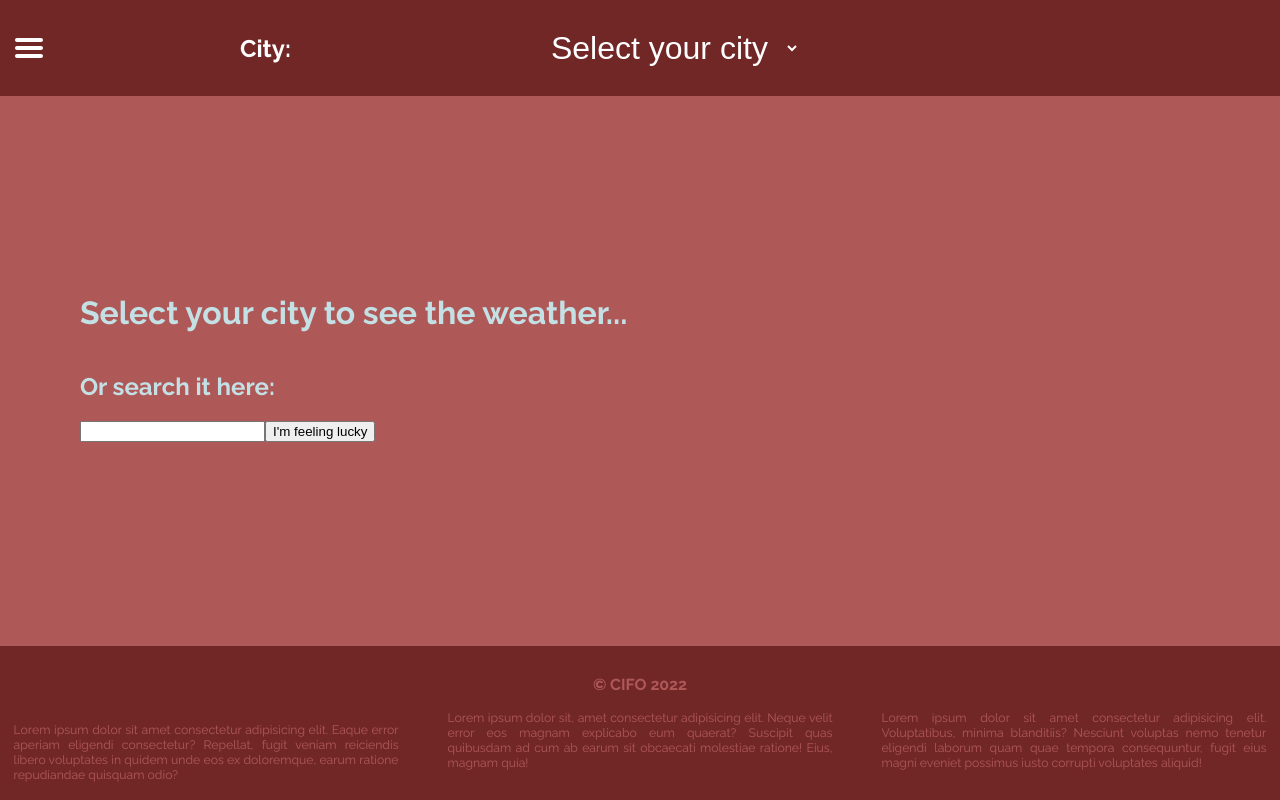
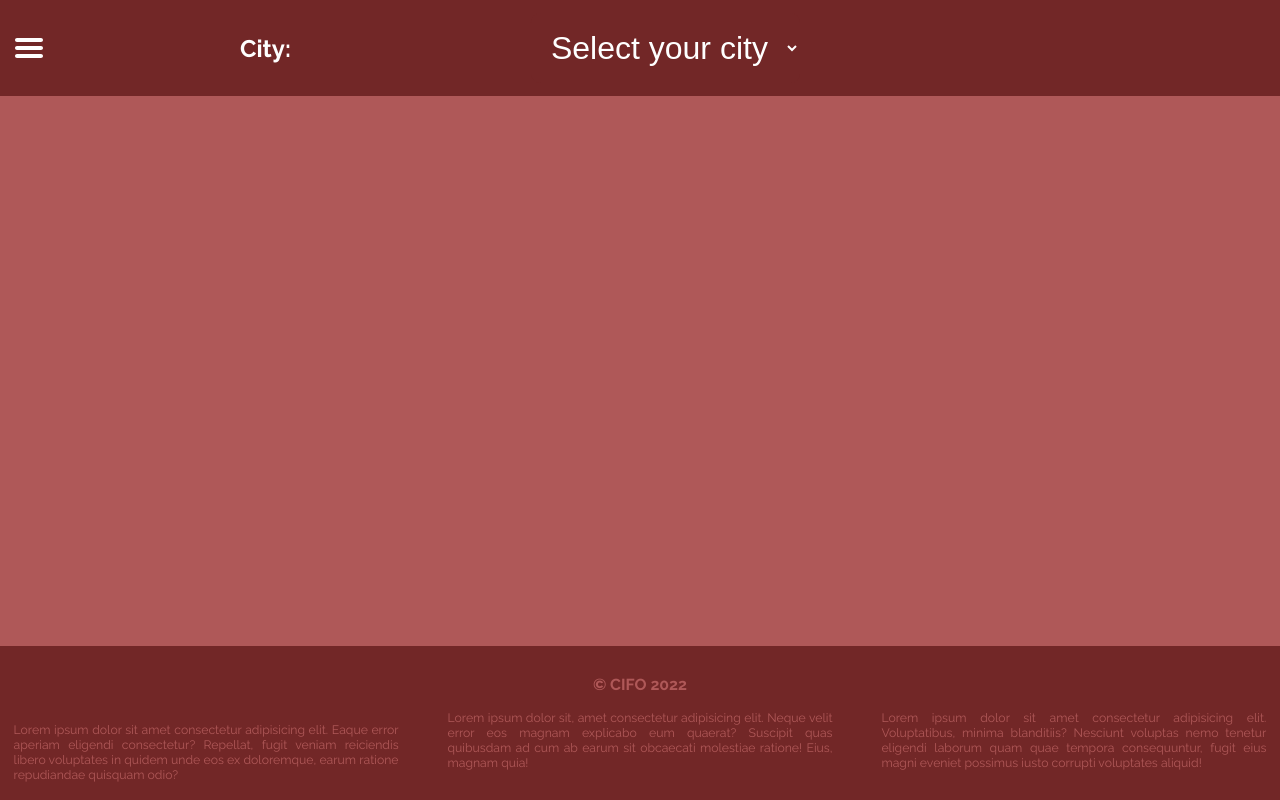
Before and after one commit to Marshall-Bits/weatherApp, a React (Create React App) app: page / in a window 1280 px wide. Built offline with nearby package versions, Linux system fonts and the light colour scheme.

Commit message:
updated urls

```diff
--- a/src/App.jsx
+++ b/src/App.jsx
@@ -17,9 +17,9 @@ function App() {
         <Header />
         <Menu />
         <Routes>
-          <Route path='/cities/:city' exact element={<Cities />}/>
-          <Route path='/' exact element={<Home />}/>
-          <Route path='*' element={<NotFound />} />
+          <Route path='/weatherApp/cities/:city' exact element={<Cities />}/>
+          <Route path='/weatherApp' exact element={<Home />}/>
+          <Route path='/weatherApp/*' element={<NotFound />} />
         </Routes>
         <Footer />
       </Router>
--- a/src/index.js
+++ b/src/index.js
@@ -2,7 +2,6 @@ import React from 'react'
 import ReactDOM from 'react-dom/client'
 import './index.css'
 import './navbar.css'
-// TODO: (12) Afegeix un altre import perquè també es carreguin els estils (ja proporcionats en un arxiu .css) per la barra de navegació ✅
 import App from './App'
 
 const root = ReactDOM.createRoot(document.getElementById('root'))
```
Also changed, not shown: 13 other files (tests, documents, lock files or other folders).
